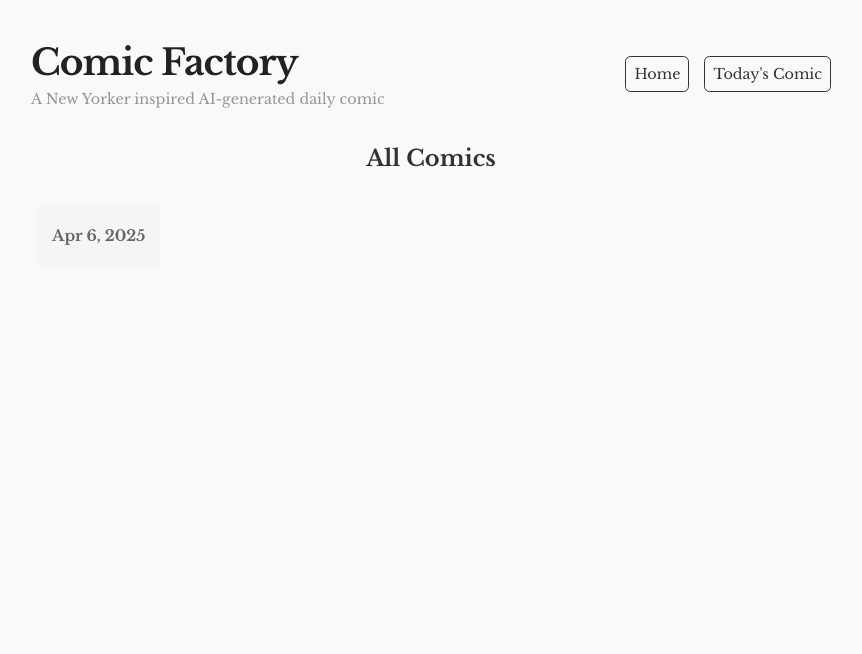
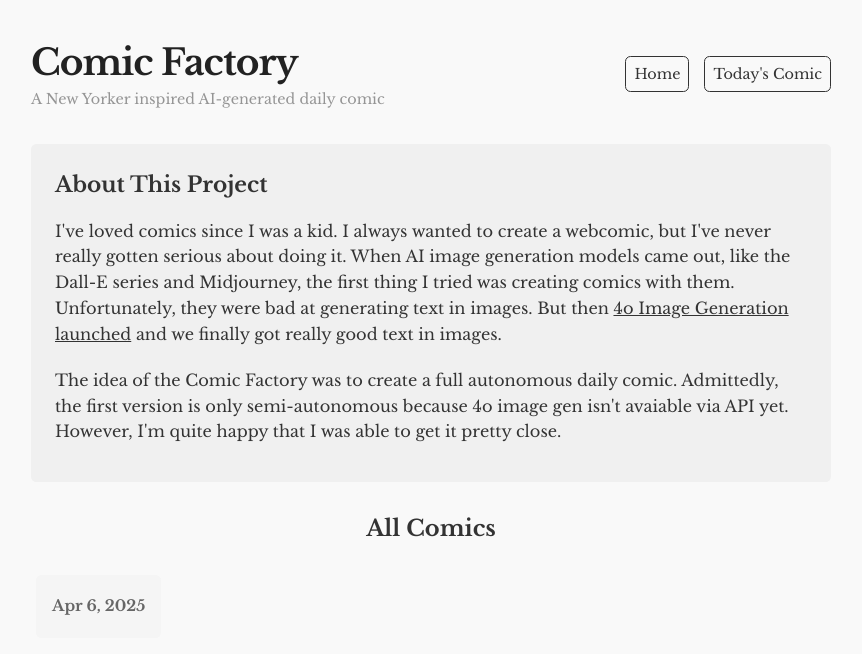
Before and after one commit to geoffchan23/geoffchan23.github.io, a Jekyll site: the page built from comics/index.html, in a window 1280 px wide. Shown: the top 654 px of the page, without its empty margins (209-1071 px from the left). Built offline with Jekyll 4.4.1, drawn with Linux system fonts in a browser that asks for light colours.

Commit message:
Added blurb about comic project. Other link fixes

```diff
--- a/_layouts/comic.html
+++ b/_layouts/comic.html
@@ -28,7 +28,7 @@
     <div class="container comic-container">
         <header>
             <div>
-                <a href="/"><h1>Comic Factory</h1></a>
+                <a href="/comics"><h1>Comic Factory</h1></a>
                 <span>A New Yorker inspired AI-generated daily comic</span>
             </div>
             <nav>
--- a/comics/2025-04-06.html
+++ b/comics/2025-04-06.html
@@ -11,7 +11,7 @@ date: 2025-04-06
 
     <div class="comic-navigation">
         <a href="/comics/2025-04-05" class="comic-nav-button">Next →</a>
-        <a href="/comics/index" class="comic-nav-button">View All</a>
+        <a href="/comics" class="comic-nav-button">View All</a>
         <a href="/comics/2025-04-07" class="comic-nav-button">Next →</a>
     </div>
 
--- a/comics/index.html
+++ b/comics/index.html
@@ -4,6 +4,12 @@ title: All Comics Archive - Daily Comics Inspired by The New Yorker
 ---
 
 <main>
+    <div class="comic-metadata">
+        <h3>About This Project</h3>
+        <p>I've loved comics since I was a kid. I always wanted to create a webcomic, but I've never really gotten serious about doing it. When AI image generation models came out, like the Dall-E series and Midjourney, the first thing I tried was creating comics with them. Unfortunately, they were bad at generating text in images. But then <a href="https://openai.com/index/introducing-4o-image-generation/" target="_blank">4o Image Generation launched</a> and we finally got <em>really good</em> text in images.</p>
+        <p>The idea of the Comic Factory was to create a full autonomous daily comic. Admittedly, the first version is only semi-autonomous because 4o image gen isn't avaiable via API yet. However, I'm quite happy that I was able to get it pretty close.</p>
+    </div>
+
     <a href="/comics"><h2 class="comic-title">All Comics</h2</a>
 
     <ul id="comics-list" class="comic-list">
```
